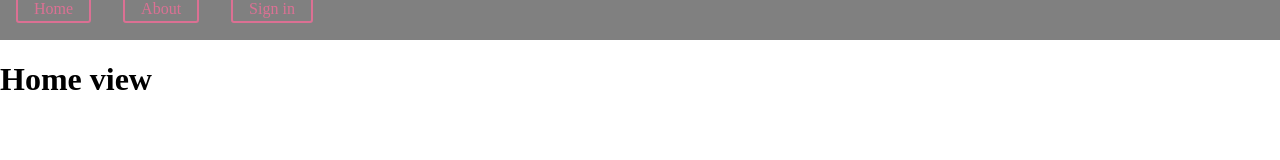
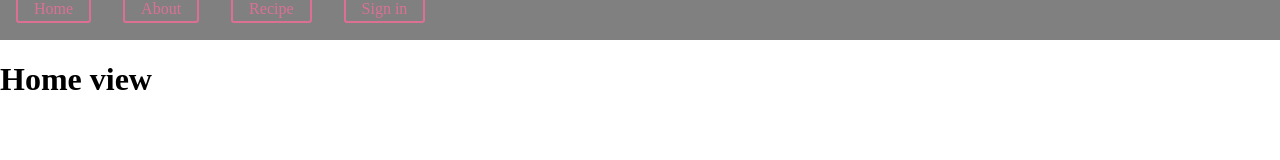
Before and after one commit to bromso/school-frontend, a React (Create React App) app: page / in a window 1280 px wide. Shown: the top 160 px of the page. Built offline with nearby package versions, Linux system fonts and the light colour scheme.

Commit message:
feat: create a recipe view

```diff
--- a/src/components/organisms/Navbar/index.js
+++ b/src/components/organisms/Navbar/index.js
@@ -39,6 +39,9 @@ export const Navbar = () => {
 				<Button	onClick={()=>history.push('/about')}>
 					About
 				</Button>
+				<Button	onClick={()=>history.push('/recipe')}>
+					Recipe
+				</Button>
 				{displayUserIfAuthenticated()}
 			</Background>
 		</>
--- /dev/null
+++ b/src/views/Recipe/index.js
@@ -0,0 +1,9 @@
+import React from 'react'
+
+export const Recipe = () => {
+	return (
+		<>
+			<h1>Recipe view</h1>
+		</>
+	)
+}
```
